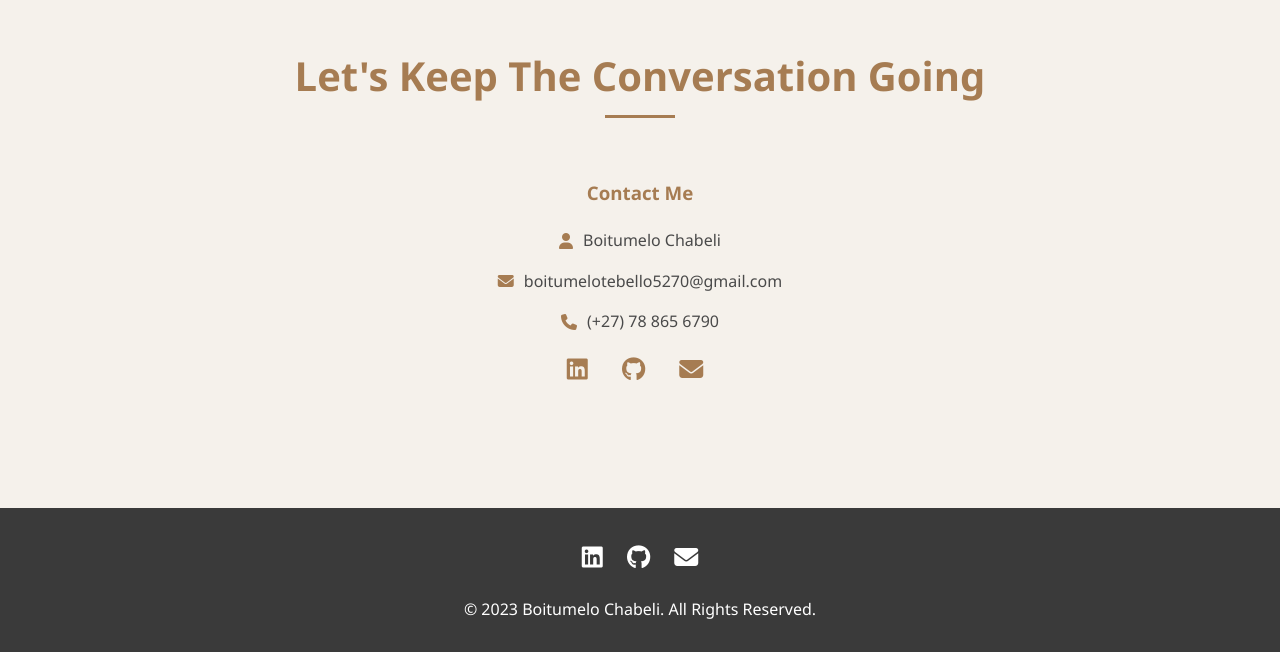
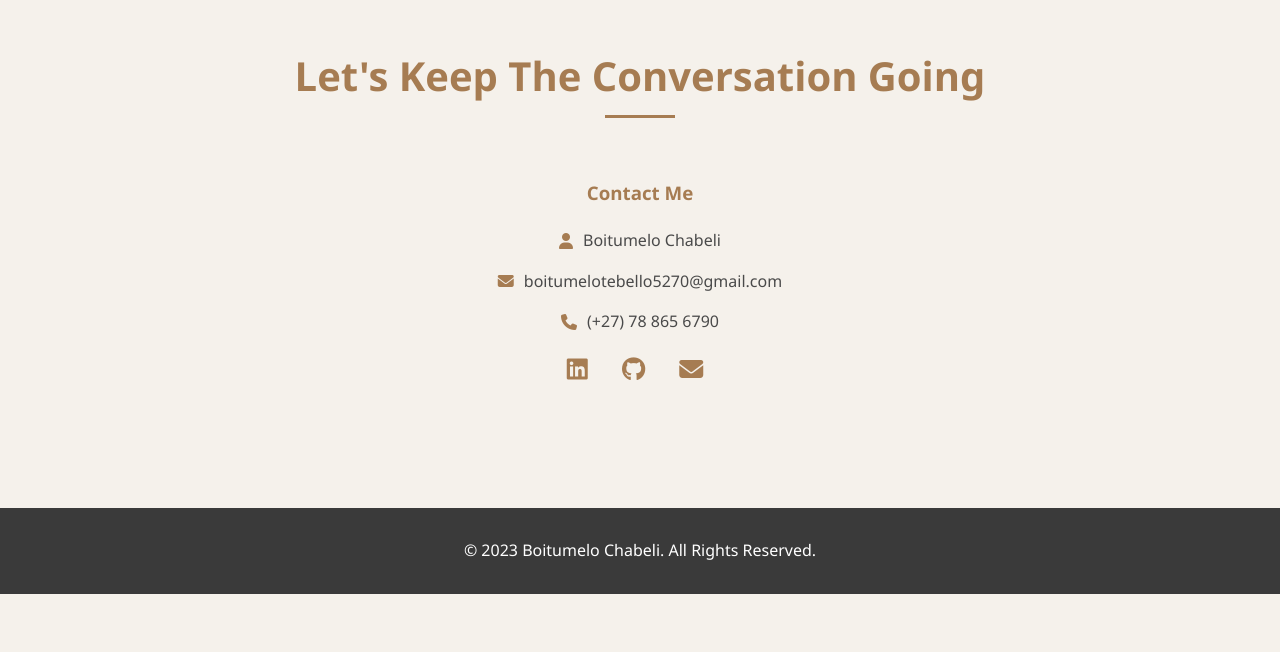
Before and after one commit to Boity5270/My-support-portfolio, a plain HTML site: page index.html in a window 1280 px wide. Shown: the part 5799-6451 px from the top of the page. After the commit the page ends 6393 px from the top, so only its background shows below. Drawn offline with Linux system fonts and the light colour scheme.

Commit message:
Update index.html

```diff
--- a/index.html
+++ b/index.html
@@ -707,11 +707,6 @@
     <!-- Footer -->
     <footer>
         <div class="container">
-            <div class="social-links">
-                <a href="https://www.linkedin.com/in/boitumelo-chabeli" target="_blank"><i class="fab fa-linkedin"></i></a>
-                <a href="https://github.com/Boity5270" target="_blank"><i class="fab fa-github"></i></a>
-                <a href="mailto:boitumelotebello5270@gmail.com"><i class="fas fa-envelope"></i></a>
-            </div>
             <p>&copy; 2023 Boitumelo Chabeli. All Rights Reserved.</p>
         </div>
     </footer>
```
